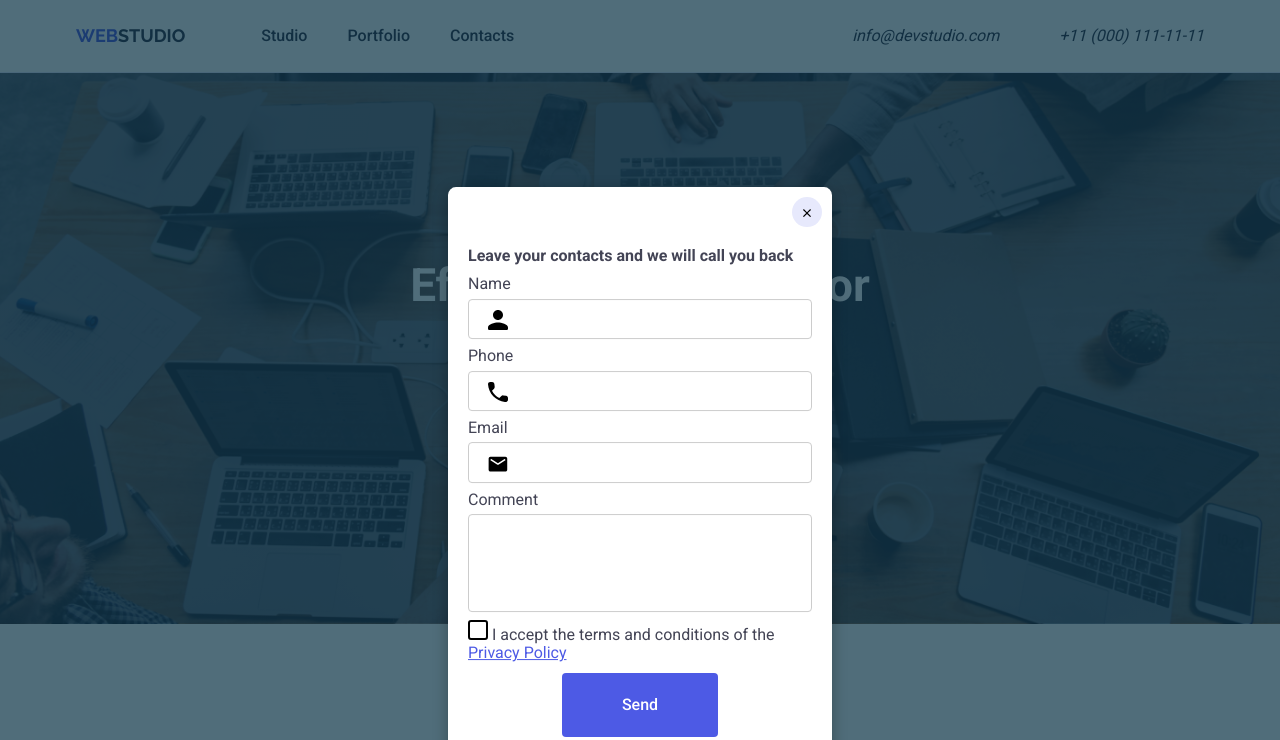
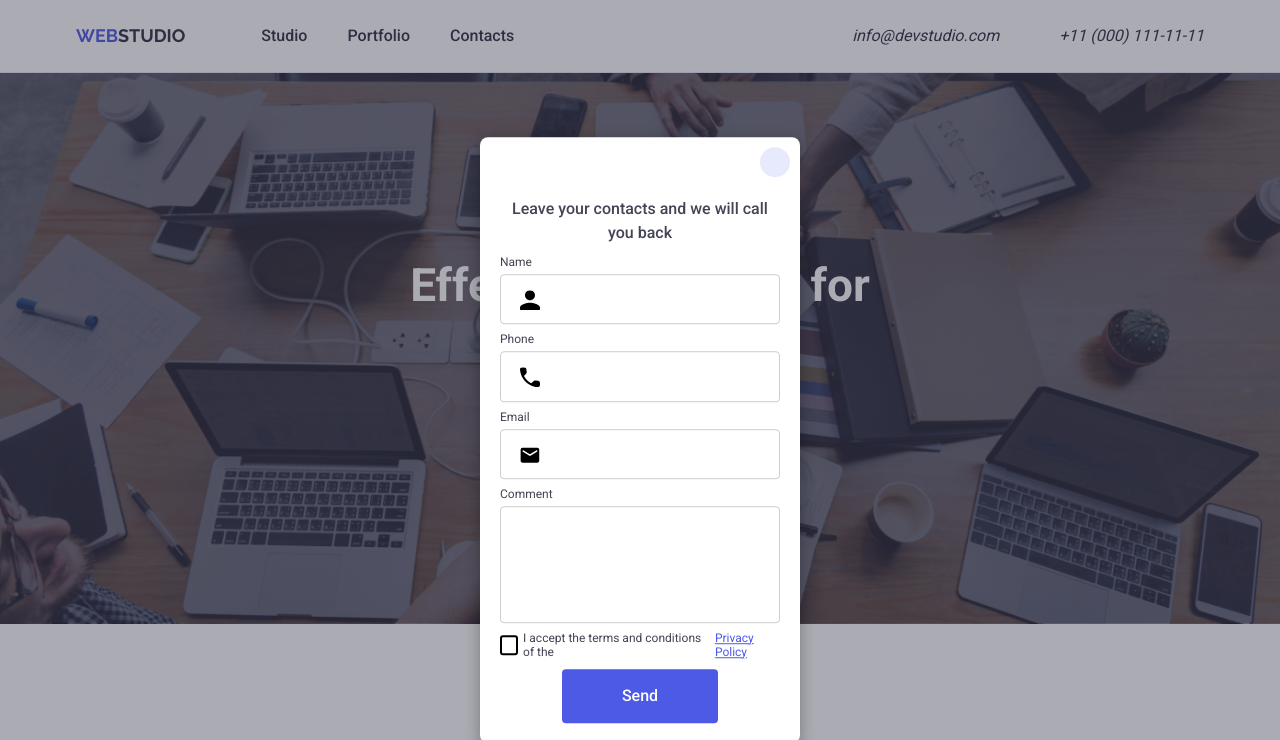
Before and after one commit to fd1134/goit-markup-hw-05, a plain HTML site: page index.html in a window 1280 px wide. Shown: the top 740 px of the page. Drawn offline with nearby package versions, Linux system fonts and the light colour scheme.

Commit message:
font edit css

```diff
--- a/css/styles.css
+++ b/css/styles.css
@@ -388,7 +388,7 @@ footer .text {
   left: 0;
   width: 100vw;
   height: 100vh;
-  background-color: rgba(6, 47, 66, 0.7); /* Yarı saydam siyah */
+  background-color: rgba(46, 47, 66, 0.4); /* Yarı saydam siyah */
   display: none; /* Varsayılan olarak gizli */
   z-index: 100;
 }
@@ -399,7 +399,7 @@ footer .text {
   flex-direction: column;
   gap: 10px;
   position: fixed;
-  top: 59%;
+  top: 55%;
   left: 50%;
   transform: translate(-50%, -50%);
   background-color: white;
@@ -407,13 +407,16 @@ footer .text {
   border-radius: 8px;
   box-shadow: 0px 4px 15px rgba(0, 0, 0, 0.3);
   z-index: 101;
-  width: 30%;
+  width: 25%;
   padding: 20px;
 }
 
 .modal-title {
   margin-top: 40px;
   font-size: 16px;
+  font-weight: 500;
+  line-height: 24px;
+  text-align: center;
 }
 /* Modal Kapat Butonu */
 .close-btn {
@@ -450,10 +453,13 @@ label:not(.checkbox-label) {
   flex-direction: column;
   margin-bottom: 8px;
   position: relative;
+  font-size: 12px;
+  line-height: 14px;
+  font-weight: 400;
 }
 input:not(.checkbox,.footer-email,.footer-btn) {
   width: 100%;
-  padding: 10px;
+  padding:15px 10px;
   padding-left: 50px; /* Simge için boşluk bırak */
   margin-top: 5px;
   border: 1px solid #ccc;
@@ -494,7 +500,7 @@ textarea {
   border-radius: 4px;
   cursor: pointer;
   transition-property: background-color;
-  padding: 20px 60px;
+  padding: 15px 60px;
   text-align: center;
   align-self: center;
 }
@@ -509,7 +515,15 @@ form {
   color: #4d5ae5;
 }
 .checkbox-label {
+  display: flex;
+  flex-direction: row;
+  justify-content: start;
+  align-items: center;
+  gap:5px;
   margin-bottom: 10px;
+  font-weight: 400;
+  line-height: 14px;
+  font-size: 12px;
 }
 
 .checkbox-label input[type="checkbox"] {
--- a/index.html
+++ b/index.html
@@ -459,9 +459,8 @@
             </label>
             <label>
               Comment
-              <textarea rows="5"> </textarea>
+              <textarea rows="8" placeholder="Text input" name="Comment"> </textarea>
             </label>
-
             <label class="checkbox-label">
               <input type="checkbox" class="checkbox form-input" name="hobby" value="music" />
               I accept the terms and conditions of the <a href="#">Privacy Policy</a>
```
